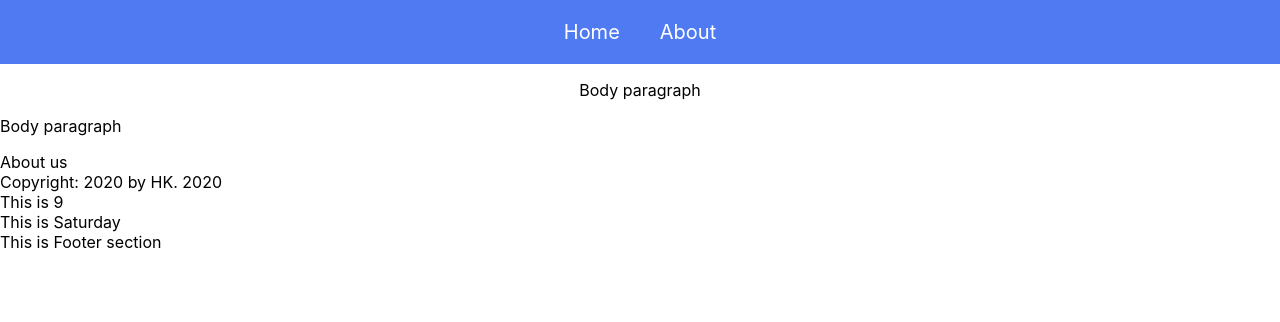
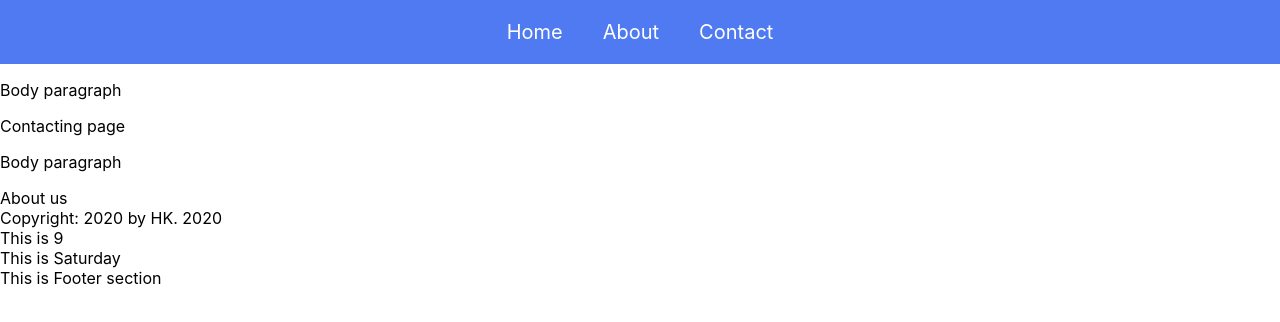
Before and after one commit to hkhual/Shalom_Zomi, a React (Create React App) app: page /Contact in a window 1280 px wide. Shown: the top 322 px of the page. Built offline with nearby package versions, Linux system fonts and the light colour scheme.

Commit message:
added contact page and also updated navigation header

```diff
--- a/src/App.js
+++ b/src/App.js
@@ -3,7 +3,6 @@ import "./App.css";
 import Body from "./components/Body";
 import Header from "./components/Header";
 import Footer from "./components/Footer";
-
 import About from './components/About';
 
 class App extends Component {
--- /dev/null
+++ b/src/components/Contact.js
@@ -0,0 +1,12 @@
+import React from 'react';
+
+
+const Contact = () => {
+    return(
+        <div>
+            <p>Contacting page</p>
+        </div>
+    );
+}
+
+export default Contact;
--- a/src/components/Header.js
+++ b/src/components/Header.js
@@ -1,6 +1,7 @@
 import React, { Component } from "react";
 import About from './About';
 import Body from './Body';
+import Contact from './Contact';
 import {
   BrowserRouter as Router,
   Switch,
@@ -9,13 +10,15 @@ import {
 } from 'react-router-dom';
 
 class Header extends Component {
-  render() {
+  render(){
     return (
       <Router>
         <div className="App">
-          <div className="header-link">
-            <Link to="/">Home</Link>
-            <Link to="/About">About</Link>
+            <div className="header-link">
+              <Link to="/">Home</Link>
+              <Link to="/About">About</Link>
+              <Link to="/Contact">Contact</Link>
+            </div>
           </div>
             <Route
               path="/"
@@ -23,10 +26,10 @@ class Header extends Component {
             <Route
               path="/About"
               component={About} />
+            <Route
+              path="/Contact"
+              component={Contact} />
 
-
-
-        </div>
       </Router>
     );
   }
```
